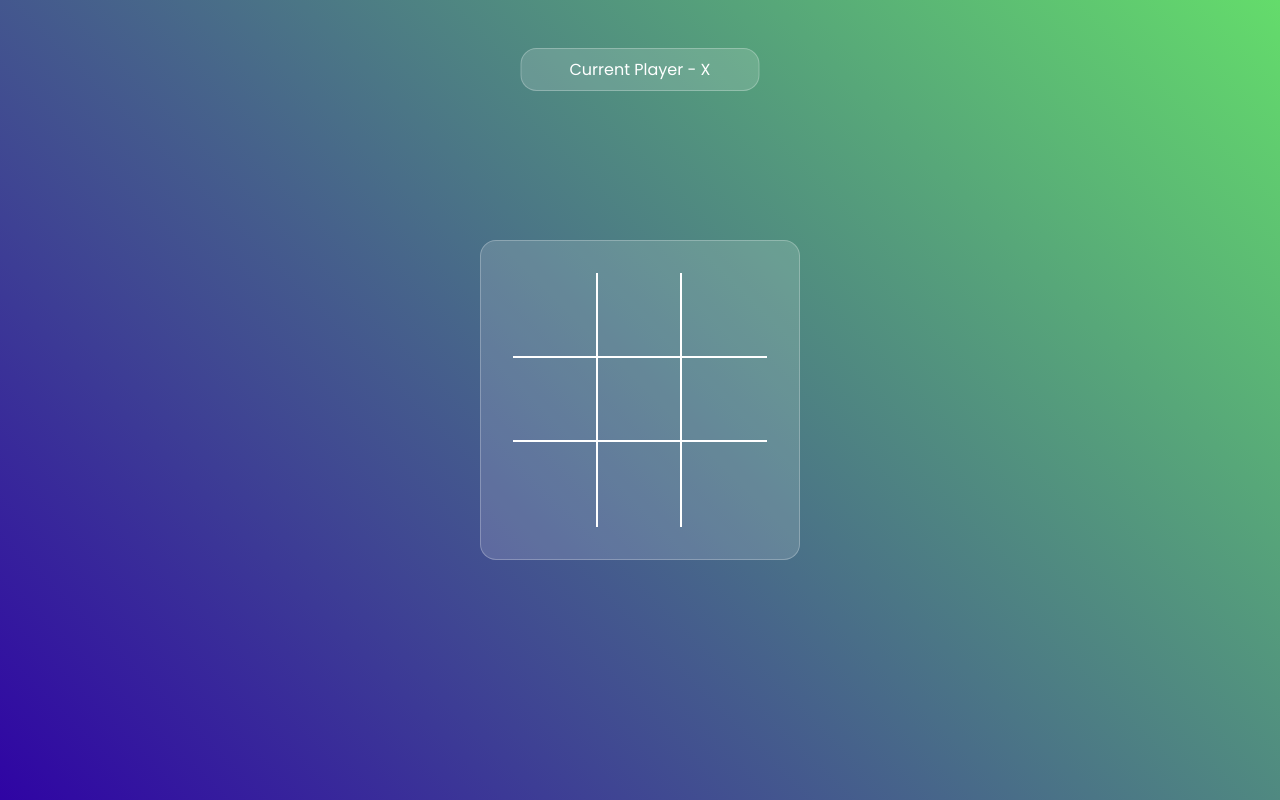
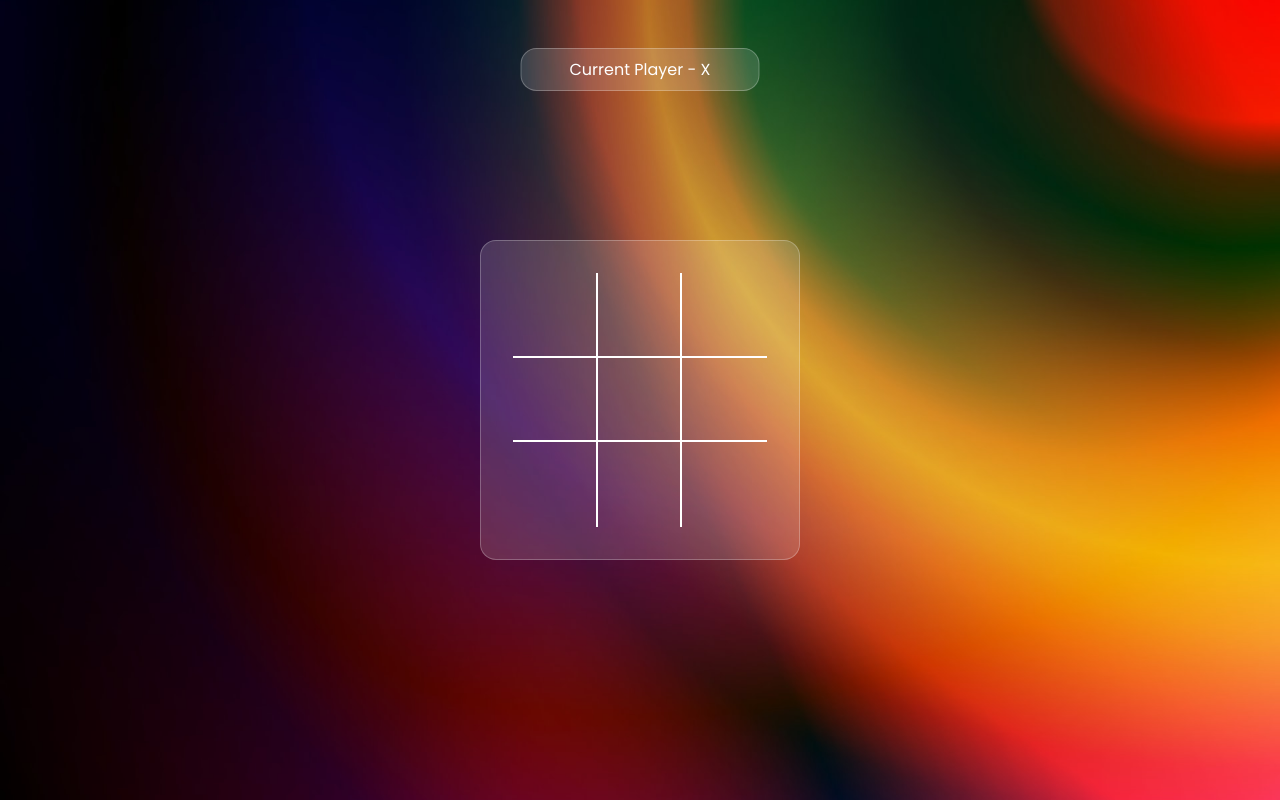
Before and after one commit to hardikgupta2003/TicTacToe, a plain HTML site: page index.html in a window 1280 px wide. Drawn offline with Linux system fonts and the light colour scheme.

Commit message:
Update styles.css

```diff
--- a/styles.css
+++ b/styles.css
@@ -6,7 +6,7 @@
 }
 
 .wrapper{
-    background: linear-gradient(45deg, #2f04a4 0%, #64dc6b 100%);
+    background-image: url(./assets/gradient-bg.jpg);
     height: 100vh;
     width: 100vw;
     background-position: center;
```
